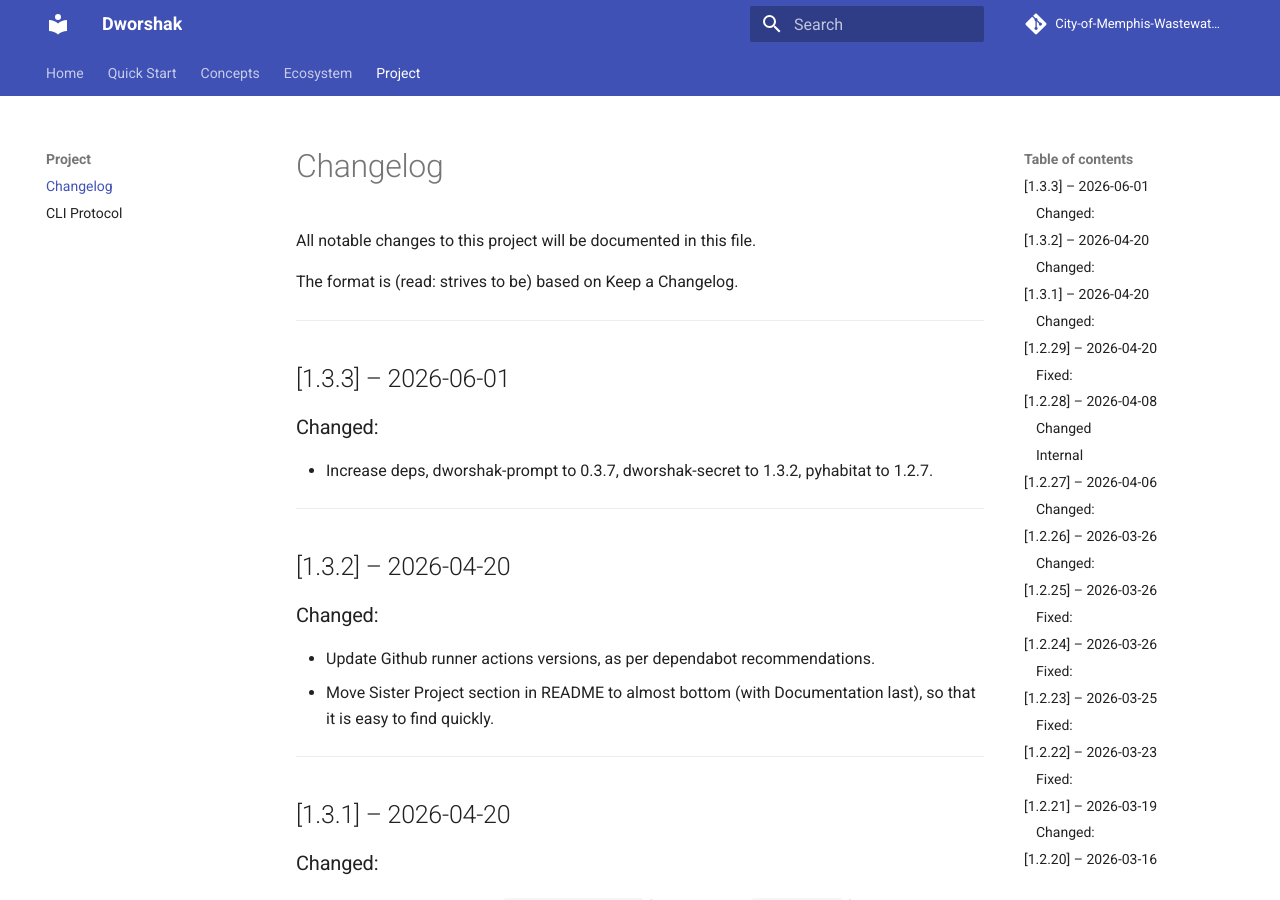
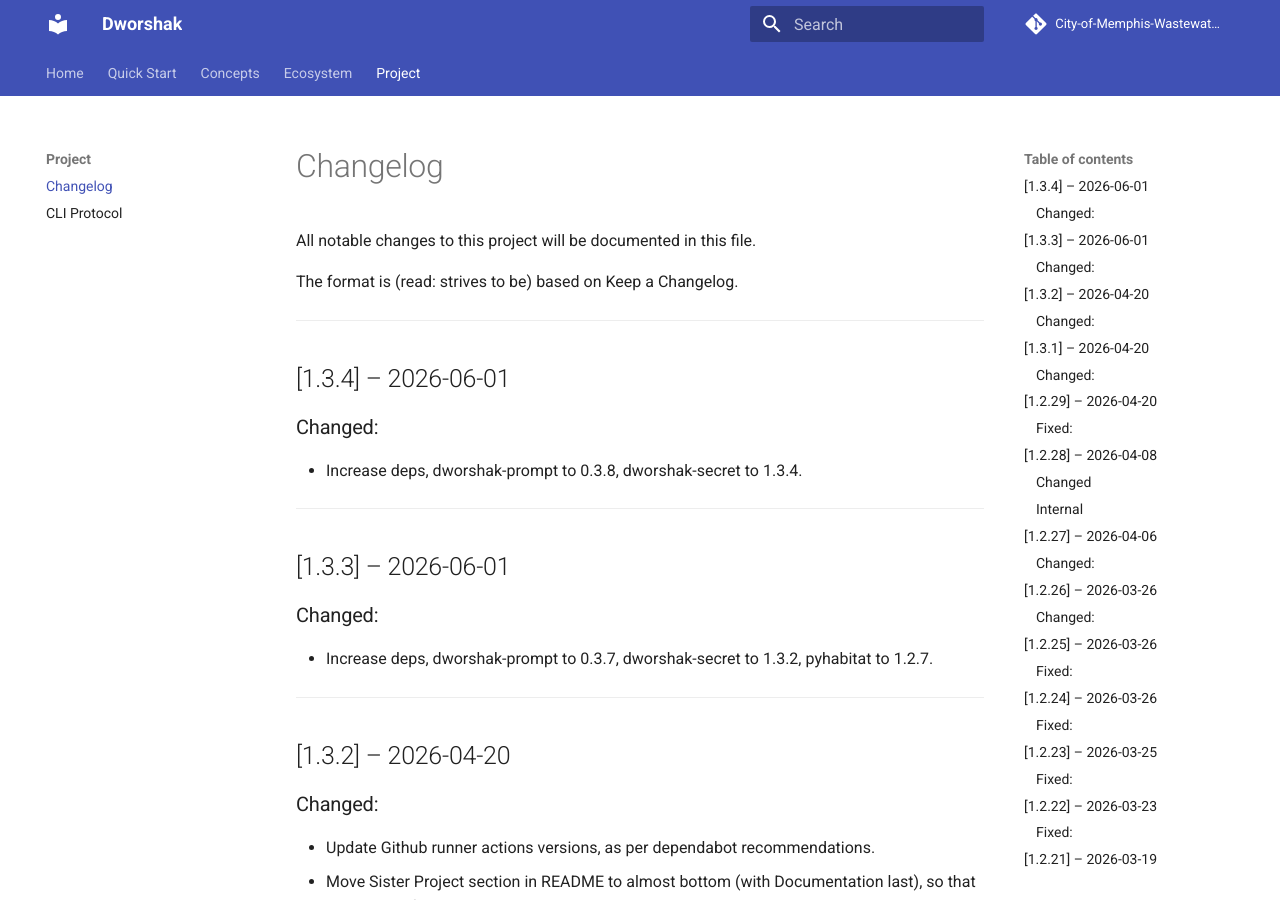
Before and after one commit to City-of-Memphis-Wastewater/dworshak, an MkDocs documentation site: the page built from docs/CHANGELOG.md, in a window 1280 px wide and 900 px high. Built offline with MkDocs 1.6.1 and Material for MkDocs 9.7.7, drawn with Linux system fonts in a browser that asks for light colours; comment, search, counter and statistics services are not loaded.

Commit message:
increase dworshak-secret to 1.3.4, for dworshak-prompt 0.3.8. write changelog and bump to 1.3.4

```diff
--- a/docs/CHANGELOG.md
+++ b/docs/CHANGELOG.md
@@ -3,6 +3,12 @@
 All notable changes to this project will be documented in this file.
 
 The format is (read: strives to be) based on Keep a Changelog.
+
+---
+
+## [1.3.4] – 2026-06-01
+### Changed:
+- Increase deps, dworshak-prompt to 0.3.8, dworshak-secret to 1.3.4.
 
 ---
 
```
Also changed, not shown: 1 other file.
